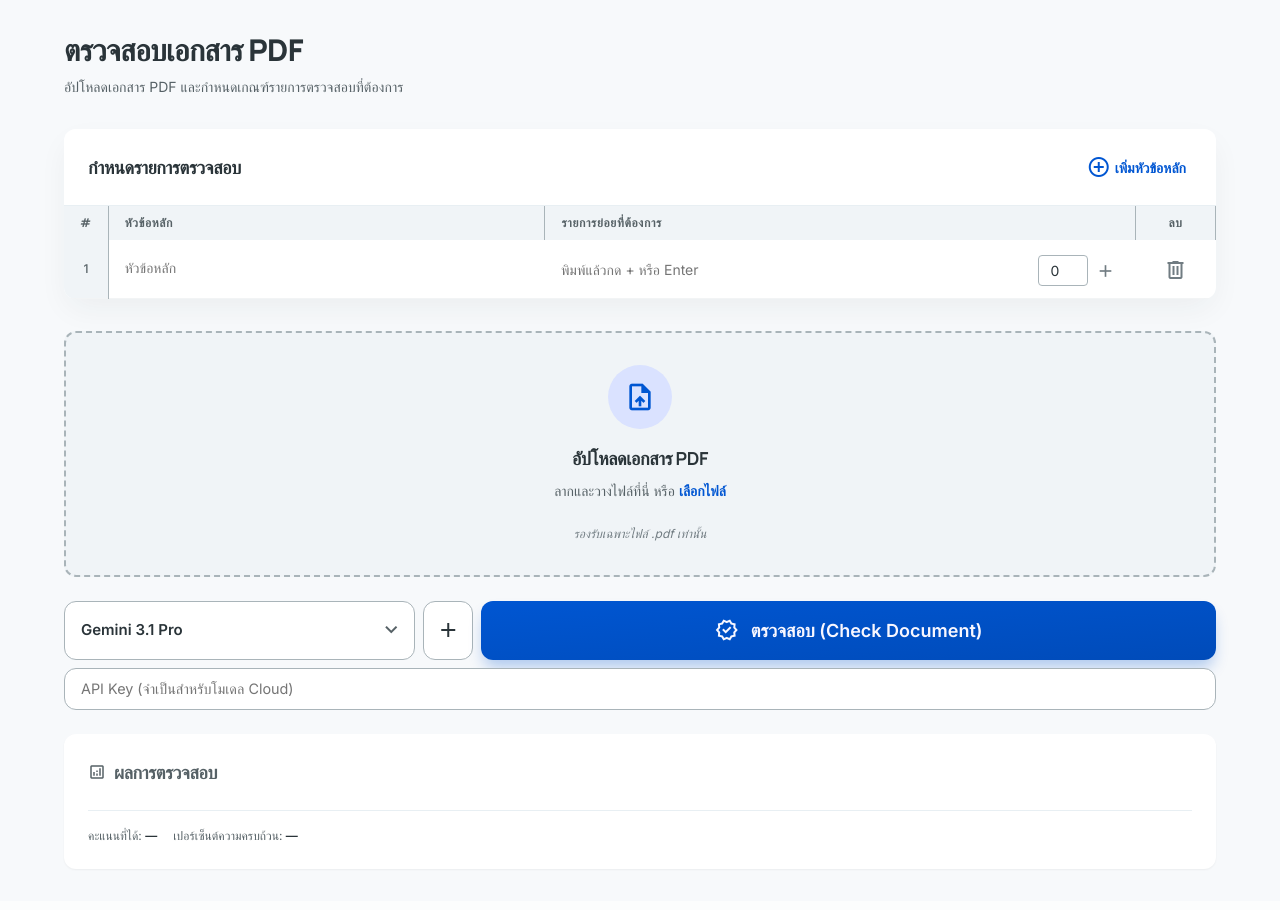
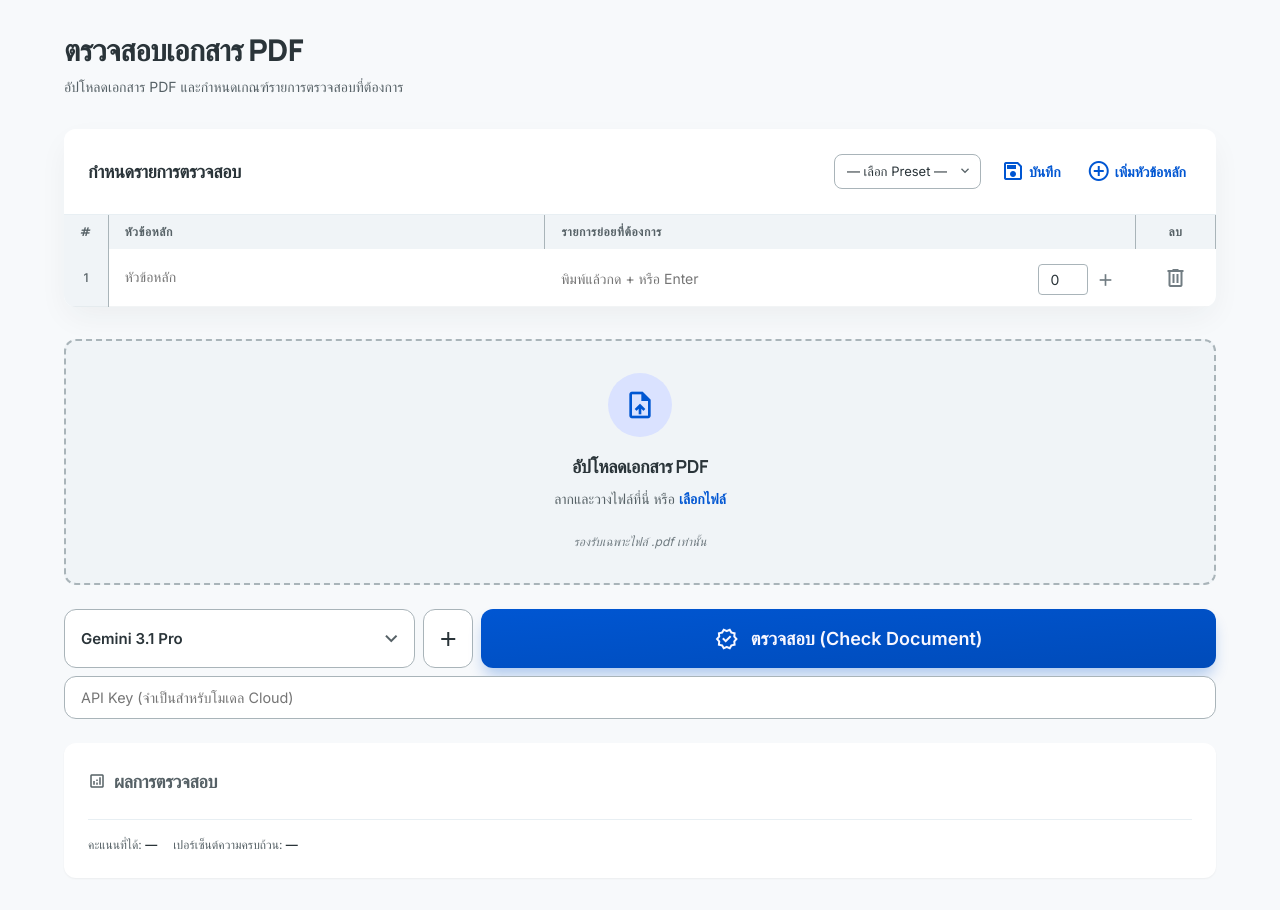
Before and after one commit to Portrate/EGAT-Risk-File-Checker, a FastAPI app: template templates/index.html in a window 1280 px wide. Before the commit the page ends 870 px from the top, so only its background shows below. Run offline with FastAPI, Linux system fonts and the light colour scheme; the template is opened without the code that fills it, so the values that code supplies are empty.

Commit message:
Add preset function

```diff
--- a/static/js/main.js
+++ b/static/js/main.js
@@ -167,7 +167,8 @@ function initChecklist() {
     checklistBody.querySelectorAll('tr').forEach(bindSubItemEvents);
 
     addRowBtn.addEventListener('click', () => {
-        rowCount++;
+        // Recompute from the DOM so presets loaded after init don't desync the counter
+        rowCount = checklistBody.querySelectorAll('tr').length + 1;
         const tr = document.createElement('tr');
         tr.innerHTML = `
             <td class="excel-row-index">${rowCount}</td>
@@ -502,6 +503,7 @@ async function runVerification() {
 function initModelSelect() {
     const modelSelect = document.getElementById('model-select');
     const apiKeyRow = document.getElementById('api-key-row');
+    const deleteBtn = document.getElementById('delete-model-btn');
     if (!modelSelect || !apiKeyRow) return;
 
     function updateApiKeyVisibility() {
@@ -510,9 +512,163 @@ function initModelSelect() {
         apiKeyRow.style.display = isCloud ? 'block' : 'none';
     }
 
-    modelSelect.addEventListener('change', updateApiKeyVisibility);
+    function updateDeleteButtonVisibility() {
+        if (!deleteBtn) return;
+        const opt = modelSelect.selectedOptions[0];
+        const isCustom = opt && opt.dataset.custom === '1';
+        deleteBtn.style.display = isCustom ? 'flex' : 'none';
+    }
+
+    modelSelect.addEventListener('change', () => {
+        updateApiKeyVisibility();
+        updateDeleteButtonVisibility();
+    });
+
+    if (deleteBtn) {
+        deleteBtn.addEventListener('click', () => {
+            const opt = modelSelect.selectedOptions[0];
+            if (!opt || opt.dataset.custom !== '1') return;
+            const value = opt.value;
+            const label = opt.textContent.replace(' (เพิ่มเอง)', '');
+            if (!window.confirm(`ลบโมเดล "${label}" หรือไม่?`)) return;
+
+            const list = readCustomModels().filter(m => m.value !== value);
+            writeCustomModels(list);
+            loadCustomModels();
+            // Reset selection to the first available option
+            modelSelect.selectedIndex = 0;
+            modelSelect.dispatchEvent(new Event('change'));
+        });
+    }
+
     loadCustomModels();
     updateApiKeyVisibility();
+    updateDeleteButtonVisibility();
+}
+
+// Presets: a saved checklist under a user-chosen name. Persisted in localStorage.
+const PRESETS_KEY = 'checklistPresets';
+
+function readPresets() {
+    try {
+        const raw = localStorage.getItem(PRESETS_KEY);
+        return raw ? JSON.parse(raw) : {};
+    } catch {
+        return {};
+    }
+}
+
+function writePresets(map) {
+    localStorage.setItem(PRESETS_KEY, JSON.stringify(map));
+}
+
+function refreshPresetDropdown(selectedName = '') {
+    const sel = document.getElementById('preset-select');
+    const delBtn = document.getElementById('delete-preset-btn');
+    if (!sel) return;
+    const presets = readPresets();
+    const names = Object.keys(presets).sort((a, b) => a.localeCompare(b, 'th'));
+    sel.innerHTML = '<option value="">— เลือก Preset —</option>' +
+        names.map(n => `<option value="${escapeHtml(n)}">${escapeHtml(n)}</option>`).join('');
+    if (selectedName && presets[selectedName]) sel.value = selectedName;
+    if (delBtn) delBtn.style.display = sel.value ? 'inline-flex' : 'none';
+}
+
+function renderChecklist(checklist) {
+    const body = document.getElementById('checklist-body');
+    if (!body) return;
+    body.innerHTML = '';
+
+    const sections = (checklist && checklist.length) ? checklist : [{ title: '', items: [] }];
+
+    sections.forEach((section, idx) => {
+        const tr = document.createElement('tr');
+        const chipsHtml = (section.items || []).map(it => {
+            const score = !isNaN(parseFloat(it.score)) ? Math.max(0, parseFloat(it.score)) : 0;
+            return `<div class="sub-item-chip" data-score="${score}">
+                <span class="sub-item-text">${escapeHtml(it.name || '')}</span>
+                <span class="sub-item-score-badge" style="background:var(--color-surface-container-highest); border-radius:10px; padding:0 4px; font-size:0.6rem; font-weight:bold; margin-left:4px;">${score}</span>
+                <span class="material-symbols-outlined remove-sub-item">close</span>
+            </div>`;
+        }).join('');
+
+        tr.innerHTML = `
+            <td class="excel-row-index">${idx + 1}</td>
+            <td class="excel-cell"><input type="text" placeholder="หัวข้อหลัก" value="${escapeHtml(section.title || '')}" /></td>
+            <td class="excel-cell sub-items-cell">
+                <div class="sub-items-container">${chipsHtml}</div>
+                <div class="add-sub-item-wrapper" style="display: flex; gap: 0.25rem; align-items: center; margin-top: 0.25rem;">
+                    <input type="text" class="sub-item-input" placeholder="พิมพ์แล้วกด + หรือ Enter" style="flex: 1;" />
+                    <input type="number" class="sub-item-score-input" value="0" min="0" style="width: 50px; text-align: center; border: 1px solid var(--color-outline-variant); border-radius: 4px; padding: 0.25rem;" title="คะแนน" />
+                    <button type="button" class="btn-icon add-sub-item-btn" style="padding: 0.25rem; display: flex; align-items: center; justify-content: center; width: 28px; height: 28px;">
+                        <span class="material-symbols-outlined" style="font-size: 1.25rem;">add</span>
+                    </button>
+                </div>
+            </td>
+            <td class="excel-cell" style="text-align:center;">
+                <button class="btn-icon delete-row-btn">
+                    <span class="material-symbols-outlined">delete</span>
+                </button>
+            </td>`;
+        body.appendChild(tr);
+        bindSubItemEvents(tr);
+        // Re-bind chip remove buttons for the chips we just rendered
+        tr.querySelectorAll('.sub-item-chip .remove-sub-item').forEach(btn => {
+            btn.addEventListener('click', () => btn.closest('.sub-item-chip').remove());
+        });
+        tr.querySelector('.delete-row-btn').addEventListener('click', () => {
+            tr.remove();
+            // Re-number remaining rows
+            document.querySelectorAll('#checklist-body tr').forEach((row, i) => {
+                const cell = row.querySelector('.excel-row-index');
+                if (cell) cell.textContent = i + 1;
+            });
+        });
+    });
+}
+
+function initPresets() {
+    const sel = document.getElementById('preset-select');
+    const saveBtn = document.getElementById('save-preset-btn');
+    const delBtn = document.getElementById('delete-preset-btn');
+    if (!sel || !saveBtn || !delBtn) return;
+
+    refreshPresetDropdown();
+
+    sel.addEventListener('change', () => {
+        delBtn.style.display = sel.value ? 'inline-flex' : 'none';
+        if (!sel.value) return;
+        const presets = readPresets();
+        const data = presets[sel.value];
+        if (data) renderChecklist(data);
+    });
+
+    saveBtn.addEventListener('click', () => {
+        const current = getChecklist();
+        if (current.length === 0) {
+            showError('ยังไม่มีรายการตรวจสอบให้บันทึก');
+            return;
+        }
+        const presets = readPresets();
+        const defaultName = sel.value || '';
+        const name = window.prompt('ตั้งชื่อ Preset:', defaultName);
+        if (!name) return;
+        const trimmed = name.trim();
+        if (!trimmed) return;
+        if (presets[trimmed] && !window.confirm(`มี Preset "${trimmed}" อยู่แล้ว ต้องการเขียนทับหรือไม่?`)) return;
+        presets[trimmed] = current;
+        writePresets(presets);
+        refreshPresetDropdown(trimmed);
+    });
+
+    delBtn.addEventListener('click', () => {
+        if (!sel.value) return;
+        if (!window.confirm(`ลบ Preset "${sel.value}" หรือไม่?`)) return;
+        const presets = readPresets();
+        delete presets[sel.value];
+        writePresets(presets);
+        refreshPresetDropdown();
+    });
 }
 
 // Custom models stored as [{ provider: 'openai'|'gemini', value, label }]
@@ -624,5 +780,6 @@ initUpload();
 initChecklist();
 initModelSelect();
 initAddModelDialog();
+initPresets();
 document.getElementById('verify-btn').addEventListener('click', runVerification);
 document.getElementById('export-btn').addEventListener('click', exportToExcel);
--- a/templates/index.html
+++ b/templates/index.html
@@ -65,10 +65,25 @@
                 <section class="grid-left checklist-card">
                     <div class="checklist-header">
                         <h3>กำหนดรายการตรวจสอบ</h3>
-                        <button id="add-row-btn" class="add-row-btn">
-                            <span class="material-symbols-outlined" data-icon="add_circle">add_circle</span>
-                            เพิ่มหัวข้อหลัก
-                        </button>
+                        <div style="display: flex; gap: 0.5rem; align-items: center; flex-wrap: wrap;">
+                            <div style="position: relative;">
+                                <select id="preset-select" title="โหลด Preset" style="padding: 0.4rem 2rem 0.4rem 0.75rem; border: 1px solid var(--color-outline-variant); border-radius: 8px; background: var(--color-surface-container-lowest); color: var(--color-on-surface); font-size: 0.8125rem; cursor: pointer; outline: none; appearance: none; max-width: 200px;">
+                                    <option value="">— เลือก Preset —</option>
+                                </select>
+                                <span class="material-symbols-outlined" style="position: absolute; right: 0.5rem; top: 50%; transform: translateY(-50%); pointer-events: none; color: var(--color-on-surface-variant); font-size: 1rem;">expand_more</span>
+                            </div>
+                            <button id="save-preset-btn" type="button" class="add-row-btn" title="บันทึก Preset" style="padding: 0.4rem 0.75rem;">
+                                <span class="material-symbols-outlined" data-icon="save">save</span>
+                                บันทึก
+                            </button>
+                            <button id="delete-preset-btn" type="button" class="add-row-btn" title="ลบ Preset ที่เลือก" style="padding: 0.4rem 0.75rem; display: none;">
+                                <span class="material-symbols-outlined" data-icon="delete">delete</span>
+                            </button>
+                            <button id="add-row-btn" class="add-row-btn">
+                                <span class="material-symbols-outlined" data-icon="add_circle">add_circle</span>
+                                เพิ่มหัวข้อหลัก
+                            </button>
+                        </div>
                     </div>
                     <div class="table-wrapper">
                         <table class="excel-table">
@@ -147,6 +162,9 @@
                             <button id="add-model-btn" type="button" title="เพิ่มโมเดลที่ต้องการ" style="display: flex; align-items: center; justify-content: center; padding: 0 0.75rem; border: 1px solid var(--color-outline-variant); border-radius: 12px; background: var(--color-surface-container-lowest); color: var(--color-on-surface); cursor: pointer;">
                                 <span class="material-symbols-outlined" data-icon="add">add</span>
                             </button>
+                            <button id="delete-model-btn" type="button" title="ลบโมเดลที่เพิ่มเอง" style="display: none; align-items: center; justify-content: center; padding: 0 0.75rem; border: 1px solid var(--color-error, #b00020); border-radius: 12px; background: var(--color-surface-container-lowest); color: var(--color-error, #b00020); cursor: pointer;">
+                                <span class="material-symbols-outlined" data-icon="close">close</span>
+                            </button>
                             <button id="verify-btn" class="btn-signature" style="flex: 2; margin: 0;">
                                 <span class="material-symbols-outlined" data-icon="verified">verified</span>
                                 ตรวจสอบ (Check Document)
@@ -217,7 +235,7 @@
         </div>
     </div>
 
-    <script defer src="/static/js/main.js?v=5"></script>
+    <script defer src="/static/js/main.js?v=7"></script>
 </body>
 
 </html>
```
